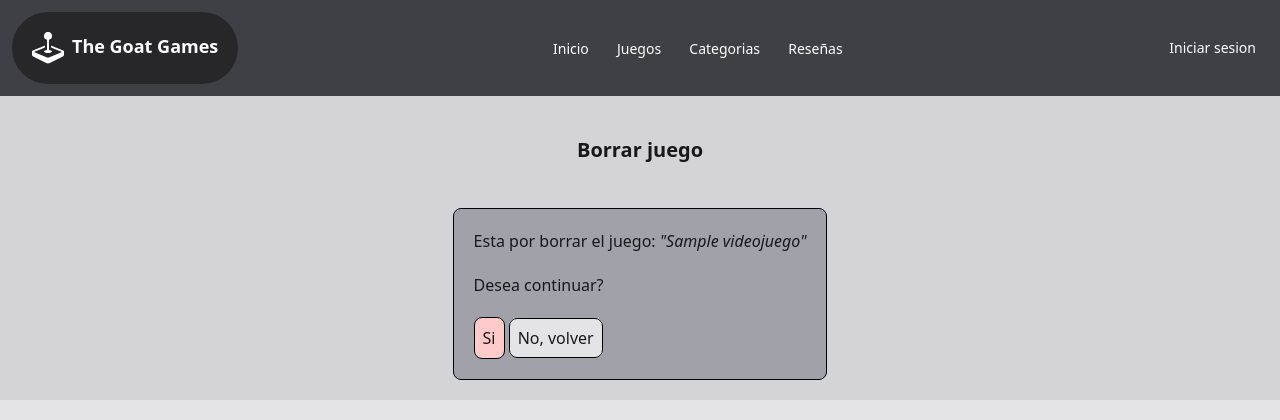
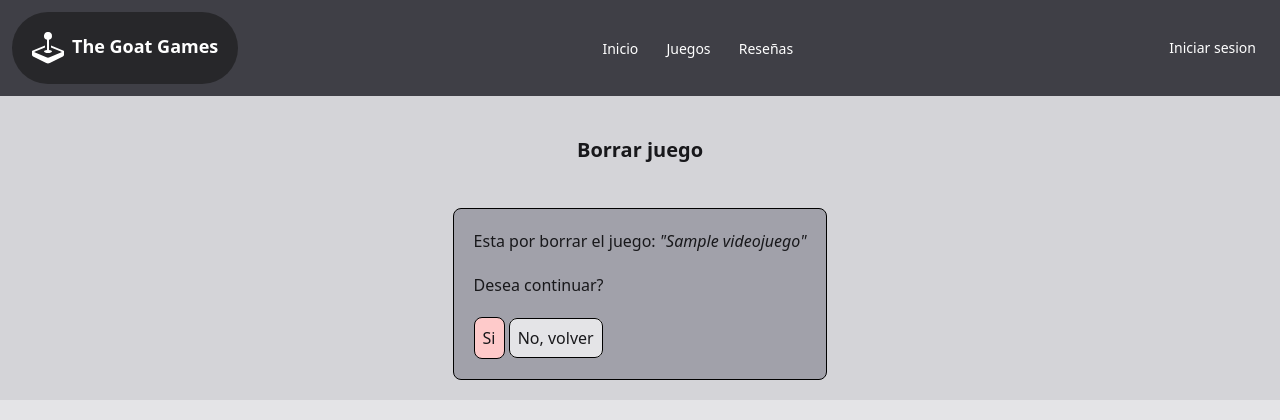
Before and after one commit to sebasMaldonado10/django_videojuegos, a Django app: page /borrarJuego/1/ in a window 1280 px wide. Shown: the top 420 px of the page. Run offline with Django 5.2, Linux system fonts and the light colour scheme; tables that the repository leaves empty hold one stand-in row (values such as "Sample post"); some libraries are stand-ins or nearby versions.

Commit message:
Probando cambios

```diff
--- a/juegos/templates/juegos/base.html
+++ b/juegos/templates/juegos/base.html
@@ -23,7 +23,6 @@
             <div>
                 <a href="{% url 'inicio' %}" class="px-3 py-2 rounded-md text-sm font-medium hover:bg-zinc-600">Inicio</a>
                 <a href="{% url 'juegos' %}" class="px-3 py-2 rounded-md text-sm font-medium hover:bg-zinc-600">Juegos</a>
-                <a href="{% url 'juegos' %}" class="px-3 py-2 rounded-md text-sm font-medium hover:bg-zinc-600">Categorias</a>
                 <a href="{% url 'resenas' %}" class="px-3 py-2 rounded-md text-sm font-medium hover:bg-zinc-600">Reseñas</a>
             </div>
 
@@ -31,6 +30,11 @@
                 <a href="{% url 'inicio' %}" class="px-3 py-2 rounded-md text-sm font-medium hover:bg-zinc-600">Iniciar sesion</a>
             </div>
         </nav>
+        <div class="flex flex-col ">
+            {% for categoria in categorias %}
+                <a href="{% url 'juegos' categoria.id %}" class="px-3 py-2 rounded-md text-sm font-medium hover:bg-zinc-600">{{ categoria.nombre }}</a>
+            {% endfor %}
+        </div>
     </header>
     <main class="bg-zinc-200 flex-grow">
         {% block body %}
```
